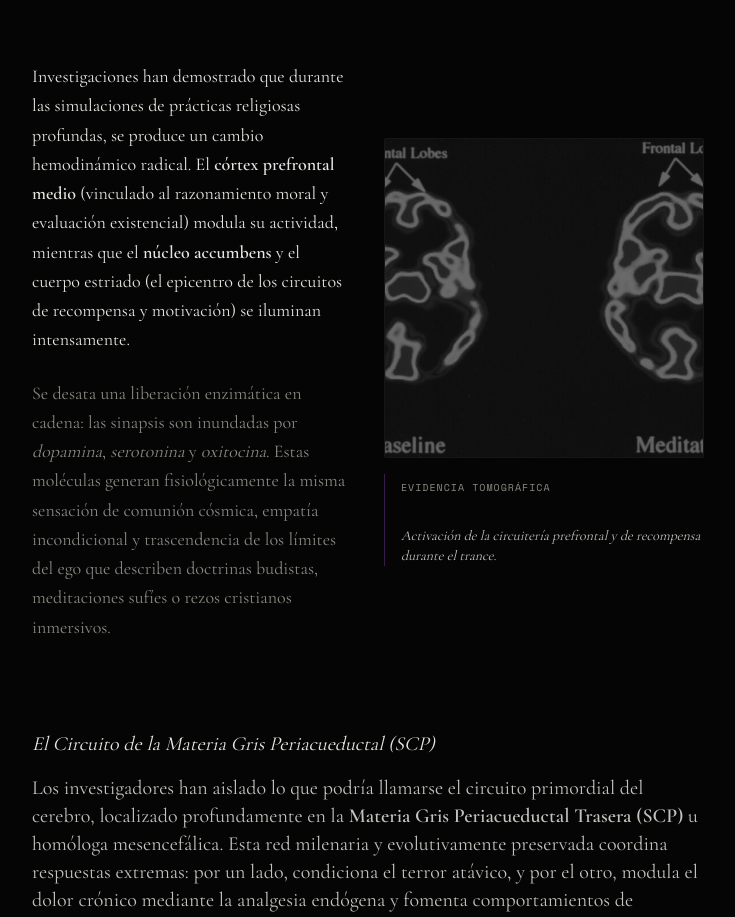
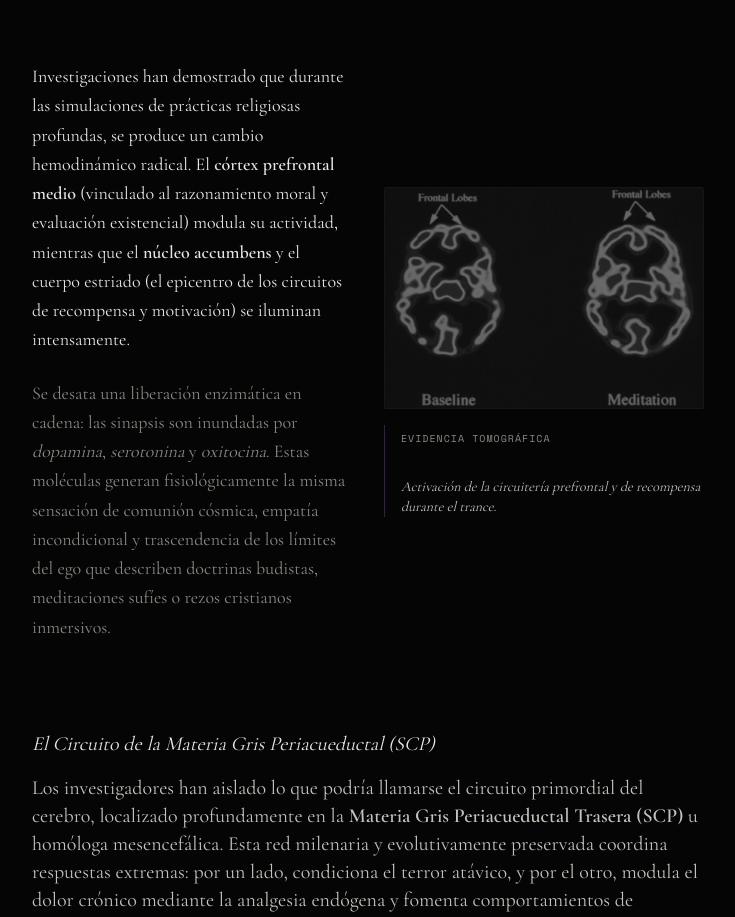
Before and after one commit to napobuilder/arche, a Next.js app: page /investigaciones/neurociencia-de-la-trascendencia in a window 1280 px wide. Shown: the part 1360-2277 px from the top of the page, without its empty margins (272-1007 px from the left). Built offline with nearby package versions, Linux system fonts and the light colour scheme; no server answers.

Commit message:
style: remover recorte cuadrado de imagen para mostrar evidencia tomográfica completa

```diff
--- a/app/investigaciones/[slug]/page.tsx
+++ b/app/investigaciones/[slug]/page.tsx
@@ -558,8 +558,8 @@ function ArticuloTrascendencia() {
           </p>
         </div>
         <figure className="order-1 md:order-2 group relative">
-          <div className="w-full aspect-square overflow-hidden bg-[#0a0a0a] border border-white/5 rounded-sm">
-            <img src="/meditacion-trance.webp" alt="Actividad Neurobiológica" className="w-full h-full object-cover grayscale opacity-60 transition-all duration-[2s] group-hover:grayscale-[0.3] group-hover:opacity-100 group-hover:scale-105" />
+          <div className="w-full overflow-hidden bg-[#0a0a0a] border border-white/5 rounded-sm">
+            <img src="/meditacion-trance.webp" alt="Actividad Neurobiológica" className="w-full h-auto object-cover grayscale opacity-60 transition-all duration-[2s] group-hover:grayscale-[0.3] group-hover:opacity-100 group-hover:scale-105" />
           </div>
           <figcaption className="mt-4 border-l border-purple-500/30 pl-4">
             <p className="font-mono text-[10px] text-[#8A8881] tracking-widest uppercase">EVIDENCIA TOMOGRÁFICA</p>
```
